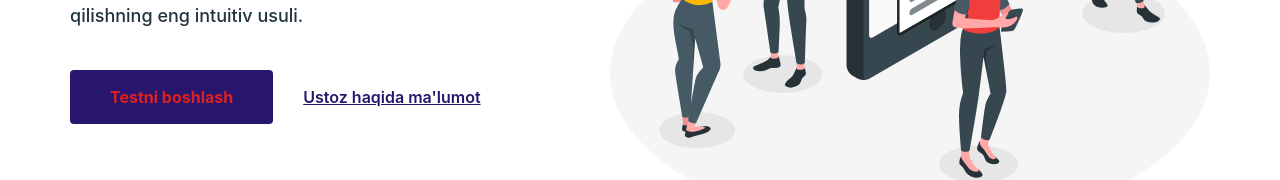
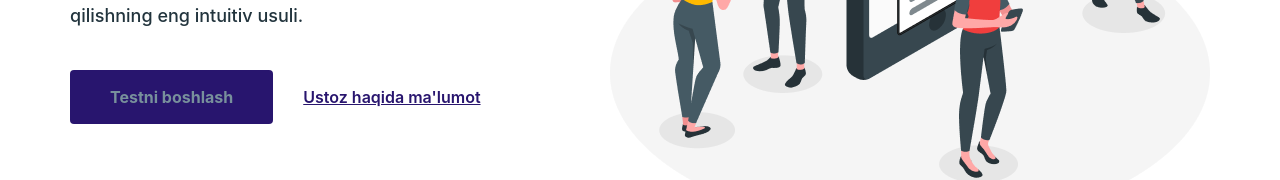
Before and after one commit to javohir12312/Everest-app, a React (Create React App) app: page / in a window 1280 px wide. In both pictures the pointer is over the link "Testni boshlash". Shown: the part 461-641 px from the top of the page. Built offline with nearby package versions, Linux system fonts and the light colour scheme.

Commit message:
Add editor hover

```diff
--- a/src/components/Default/Default.scss
+++ b/src/components/Default/Default.scss
@@ -35,7 +35,7 @@
   background: #28156E;
   border-radius: 4px;
   &:hover {
-    color: #DD2020;
+    color: #78909C;
   }
   &:active {
     opacity: 0.9;
@@ -49,7 +49,7 @@
   text-decoration-line: underline;
   color: #28156E;
   &:hover {
-    color: #DD2020;
+    color: #78909C;
   }
   &:active {
     opacity: 0.7;
--- a/src/components/Home/Home.jsx
+++ b/src/components/Home/Home.jsx
@@ -18,7 +18,6 @@ const Home = () => {
             <div>
               <Link
                 className="logo"
-                // style={{ color: "white", fontSize: 18, fontWeight: "bold" }}
                 to={""}
               >
                 Blocktest
--- a/src/components/Home/Home.scss
+++ b/src/components/Home/Home.scss
@@ -38,7 +38,7 @@ footer {
   text-align: center;
   display: block;
   &:hover {
-    color: #DD2020;
+    color: #78909C;
   }
   &:active {
     opacity: 0.7;
@@ -51,7 +51,7 @@ footer {
   font-weight: 700;
   color: white;
   &:hover {
-    color: #DD2020;
+    color: #78909C;
   }
   &:active {
     opacity: 0.7;
```
